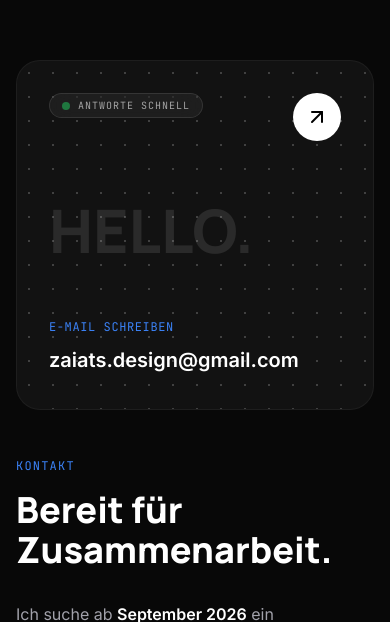
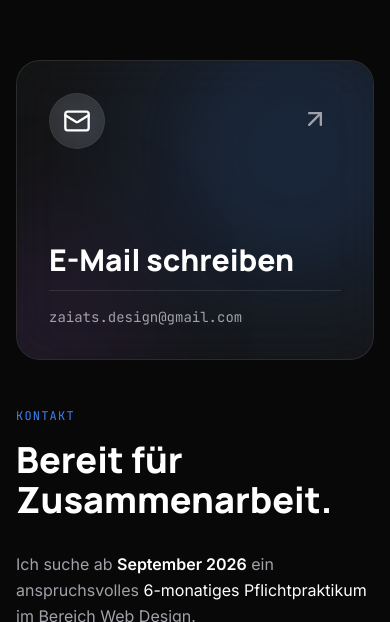
Before and after one commit to steelmaker02/Portfolio-DOZ, a React (Vite) app: page / in a window 390 px wide. Shown: the part 11378-12000 px from the top of the page. Built offline with nearby package versions, Linux system fonts and the light colour scheme.

Commit message:
New contact card design

```diff
--- a/src/components/Sections/Contact.tsx
+++ b/src/components/Sections/Contact.tsx
@@ -1,21 +1,11 @@
 import React, { useState } from 'react';
-import { ArrowUpRight, Copy, Check } from 'lucide-react';
+import { ArrowUpRight, Mail } from 'lucide-react';
 import { USER_INFO } from '../../constants';
 
 const Contact: React.FC = () => {
-  const [copied, setCopied] = useState(false);
-
-  const handleCopy = (e: React.MouseEvent) => {
-    e.preventDefault();
-    e.stopPropagation();
-    navigator.clipboard.writeText(USER_INFO.email);
-    setCopied(true);
-    setTimeout(() => setCopied(false), 2000);
-  };
-
   return (
     <section id="contact" className="pt-24 md:pt-32 pb-16 px-4 md:px-6 relative z-10">
-      <div className="container mx-auto max-w-5xl">
+      <div className="container mx-auto max-w-7xl">
 
         <div className="grid grid-cols-1 lg:grid-cols-2 gap-12 lg:gap-24 items-center">
 
@@ -45,56 +35,37 @@ const Contact: React.FC = () => {
             </div>
           </div>
 
-          <div className="order-1 lg:order-2 h-full min-h-[350px] lg:min-h-[450px]">
+          <div className="order-1 lg:order-2 h-full min-h-[300px] lg:min-h-[400px]">
             <a
-              href={`mailto:${USER_INFO.email}?subject=Bewerbung%20Pflichtpraktikum`}
-              className="group relative w-full h-full bg-[#121212] border border-white/5 rounded-3xl p-8 md:p-10 flex flex-col justify-between overflow-hidden hover:border-white/20 transition-all duration-500 cursor-pointer"
+              href={`mailto:${USER_INFO.email}?subject=Bewerbung%20Pflichtpraktikum%20-%20Anfrage`}
+              className="group relative w-full h-full rounded-3xl border border-white/10 bg-white/5 backdrop-blur-xl p-8 md:p-12 flex flex-col justify-between overflow-hidden transition-all duration-500 hover:border-white/20 hover:bg-white/10 hover:shadow-2xl hover:shadow-accent/10"
             >
-              <div className="absolute inset-0 opacity-20 pointer-events-none"
-                style={{
-                  backgroundImage: 'radial-gradient(#ffffff 1px, transparent 1px)',
-                  backgroundSize: '24px 24px'
-                }}
-              />
 
-              <div className="absolute inset-0 bg-gradient-to-tr from-accent/20 via-transparent to-transparent opacity-0 group-hover:opacity-100 transition-opacity duration-500" />
+              <div className="absolute top-[-20%] right-[-20%] w-[300px] h-[300px] bg-accent/20 blur-[80px] rounded-full pointer-events-none group-hover:bg-accent/30 group-hover:scale-125 transition-all duration-700 ease-in-out" />
+
+              <div className="absolute bottom-[-20%] left-[-20%] w-[200px] h-[200px] bg-purple-500/10 blur-[60px] rounded-full pointer-events-none group-hover:bg-purple-500/20 transition-all duration-700 ease-in-out" />
 
               <div className="relative z-10 flex justify-between items-start">
-                <div className="flex items-center gap-2 px-3 py-1 rounded-full bg-white/5 border border-white/10 backdrop-blur-md">
-                  <div className="w-2 h-2 rounded-full bg-green-500 animate-pulse" />
-                  <span className="text-white/60 text-[10px] font-mono uppercase tracking-widest">
-                    Antworte schnell
-                  </span>
+                <div className="w-14 h-14 rounded-full bg-white/10 border border-white/5 flex items-center justify-center text-white backdrop-blur-md group-hover:scale-110 group-hover:bg-white group-hover:text-black transition-all duration-300">
+                  <Mail size={28} />
                 </div>
 
-                <div className="p-3 rounded-full bg-white text-black group-hover:scale-110 transition-transform duration-300">
-                  <ArrowUpRight size={24} className="group-hover:rotate-45 transition-transform duration-300" />
+                <div className="p-3 text-secondary group-hover:text-white transition-colors duration-300">
+                  <ArrowUpRight size={28} className="group-hover:rotate-45 transition-transform duration-300" />
                 </div>
               </div>
 
               <div className="relative z-10 my-auto">
-                <h3 className="text-6xl md:text-8xl font-display font-bold text-white/10 group-hover:text-white transition-colors duration-500 select-none">
-                  HELLO.
-                </h3>
               </div>
 
               <div className="relative z-10">
-                <p className="text-xs font-mono text-accent mb-2 uppercase tracking-wider">
+                <h3 className="text-3xl md:text-5xl font-display font-bold text-white mb-3 group-hover:translate-x-2 transition-transform duration-300">
                   E-Mail schreiben
+                </h3>
+                <div className="h-[1px] w-full bg-white/10 mb-4 group-hover:bg-accent/50 transition-colors duration-500" />
+                <p className="text-secondary font-mono text-sm md:text-base group-hover:text-white transition-colors duration-300 break-all">
+                  {USER_INFO.email}
                 </p>
-                <div className="flex items-center justify-between group/email">
-                  <span className="text-xl md:text-2xl text-white font-bold group-hover:underline decoration-accent underline-offset-4 break-all">
-                    {USER_INFO.email}
-                  </span>
-
-                  <button
-                    onClick={handleCopy}
-                    className="p-2 text-secondary hover:text-white transition-colors opacity-0 group-hover/email:opacity-100"
-                    title="E-Mail kopieren"
-                  >
-                    {copied ? <Check size={18} className="text-green-500" /> : <Copy size={18} />}
-                  </button>
-                </div>
               </div>
 
             </a>
```
